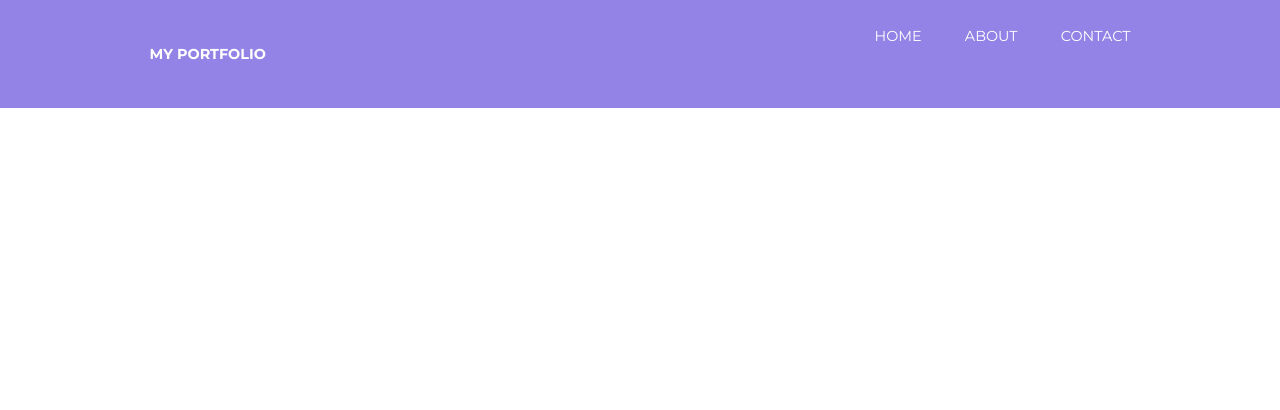
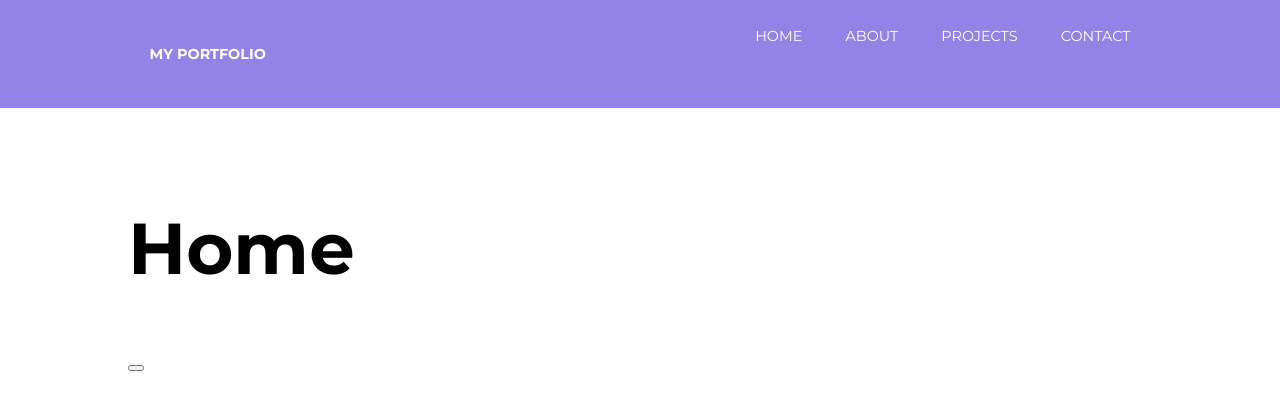
Before and after one commit to IuliiaSaprykina/portfolio, an Angular app: page / in a window 1280 px wide. Shown: the top 410 px of the page. Built offline with nearby package versions, Linux system fonts and the light colour scheme.

Commit message:
Routers done

```diff
--- a/src/app/app-routing.module.ts
+++ b/src/app/app-routing.module.ts
@@ -1,7 +1,17 @@
 import { NgModule } from '@angular/core';
 import { Routes, RouterModule } from '@angular/router';
+import { HomeComponent } from './home/home.component';
+import { AboutComponent } from './about/about.component';
+import { ContactComponent } from './contact/contact.component';
+import { ProjectsComponent } from './projects/projects.component'
 
-const routes: Routes = [];
+
+const routes: Routes = [
+  { path: '', component: HomeComponent },
+  { path: 'about', component: AboutComponent },
+  { path: 'contact', component: ContactComponent },
+  { path: 'projects', component: ProjectsComponent }
+];
 
 @NgModule({
   imports: [RouterModule.forRoot(routes)],
--- a/src/app/app.module.ts
+++ b/src/app/app.module.ts
@@ -7,6 +7,7 @@ import { NavComponent } from './nav/nav.component';
 import { AboutComponent } from './about/about.component';
 import { ContactComponent } from './contact/contact.component';
 import { HomeComponent } from './home/home.component';
+import { ProjectsComponent } from './projects/projects.component';
 
 @NgModule({
   declarations: [
@@ -14,7 +15,8 @@ import { HomeComponent } from './home/home.component';
     NavComponent,
     AboutComponent,
     ContactComponent,
-    HomeComponent
+    HomeComponent,
+    ProjectsComponent
   ],
   imports: [
     BrowserModule,
--- a/src/app/home/home.component.css
+++ b/src/app/home/home.component.css
@@ -0,0 +1,7 @@
+.gray {
+    color: gray;
+}
+
+.large {
+    font-size: 4em;
+}
--- a/src/app/home/home.component.html
+++ b/src/app/home/home.component.html
@@ -1 +1,6 @@
-<p>home works!</p>
+<h1 [ngClass]="{
+    'gray': h1Style,
+    'large': !h1Style
+}">Home</h1>
+
+<button (click)="firstClick()"></button>
--- a/src/app/home/home.component.ts
+++ b/src/app/home/home.component.ts
@@ -7,9 +7,14 @@ import { Component, OnInit } from '@angular/core';
 })
 export class HomeComponent implements OnInit {
 
+  h1Style: boolean = false;
+
   constructor() { }
 
   ngOnInit(): void {
   }
 
+  firstClick() {
+    this.h1Style = true
+  }
 }
--- a/src/app/nav/nav.component.html
+++ b/src/app/nav/nav.component.html
@@ -5,6 +5,7 @@
             <ul>
                 <li><a routerLink="/">Home</a></li>
                 <li><a routerLink="/about">About</a></li>
+                <li><a routerLink="/projects">Projects</a></li>
                 <li><a routerLink="/contact">Contact</a></li>
             </ul>
         </nav>
--- /dev/null
+++ b/src/app/projects/projects.component.html
@@ -0,0 +1 @@
+<p>projects works!</p>
--- /dev/null
+++ b/src/app/projects/projects.component.ts
@@ -0,0 +1,15 @@
+import { Component, OnInit } from '@angular/core';
+
+@Component({
+  selector: 'app-projects',
+  templateUrl: './projects.component.html',
+  styleUrls: ['./projects.component.css']
+})
+export class ProjectsComponent implements OnInit {
+
+  constructor() { }
+
+  ngOnInit(): void {
+  }
+
+}
```
Also changed, not shown: src/app/projects/projects.component.css (added), 1 other file (tests, documents, lock files or other folders).
